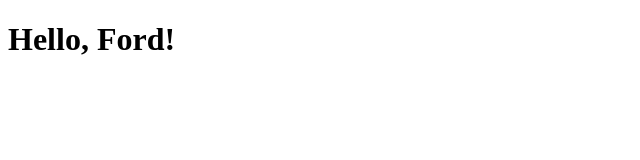
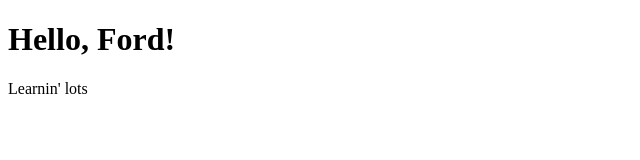
Before and after one commit to kylecoberly/some-new-project, a plain HTML site: page index.html in a window 1280 px wide. Shown: the full height of the page, 0-640 px from the left. Drawn offline with Linux system fonts and the light colour scheme.

Commit message:
Add welcome message

```diff
--- a/index.html
+++ b/index.html
@@ -6,5 +6,6 @@
   </head>
   <body>
     <h1>Hello, Ford!</h1>
+    <p>Learnin' lots</p>
   </body>
 </html>
```
